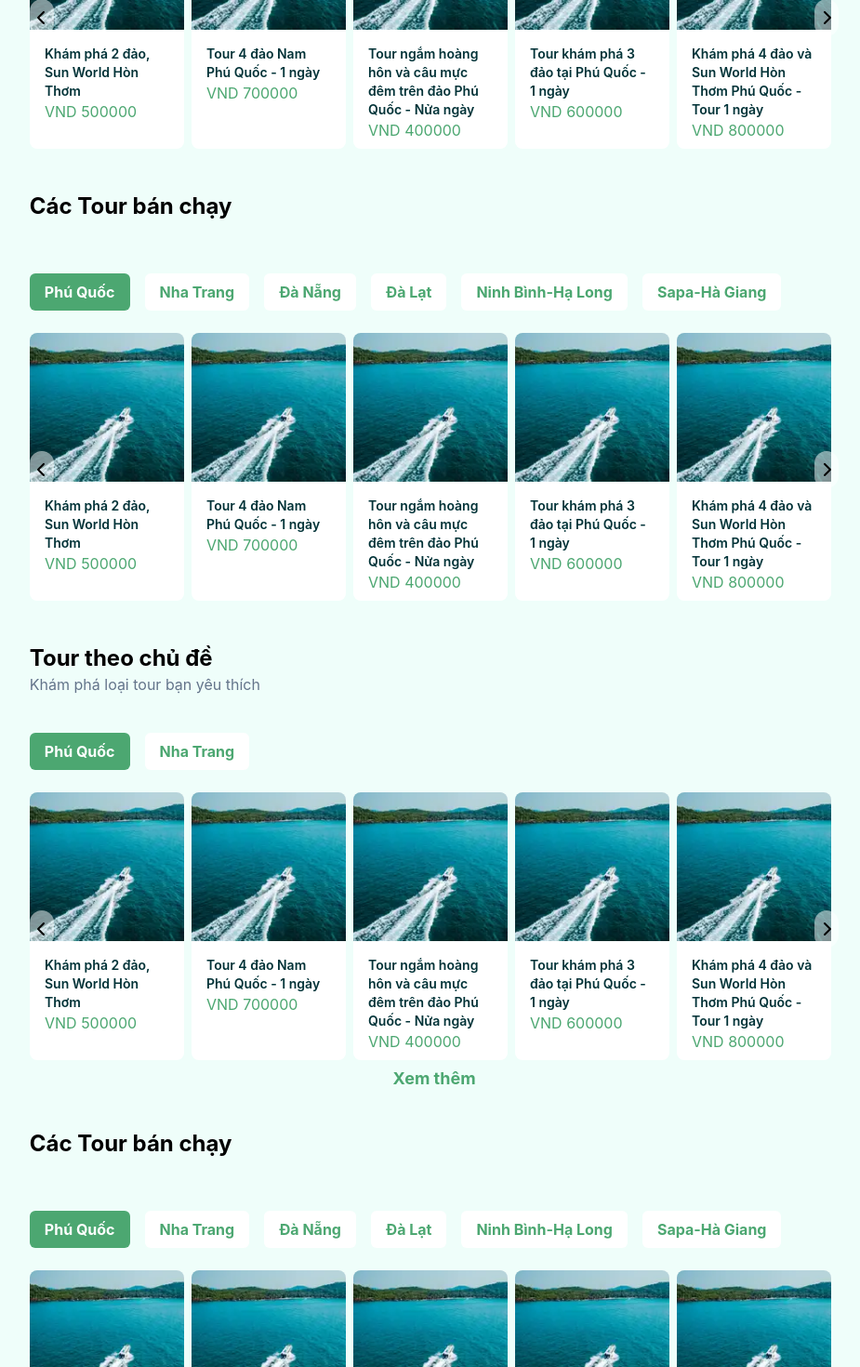
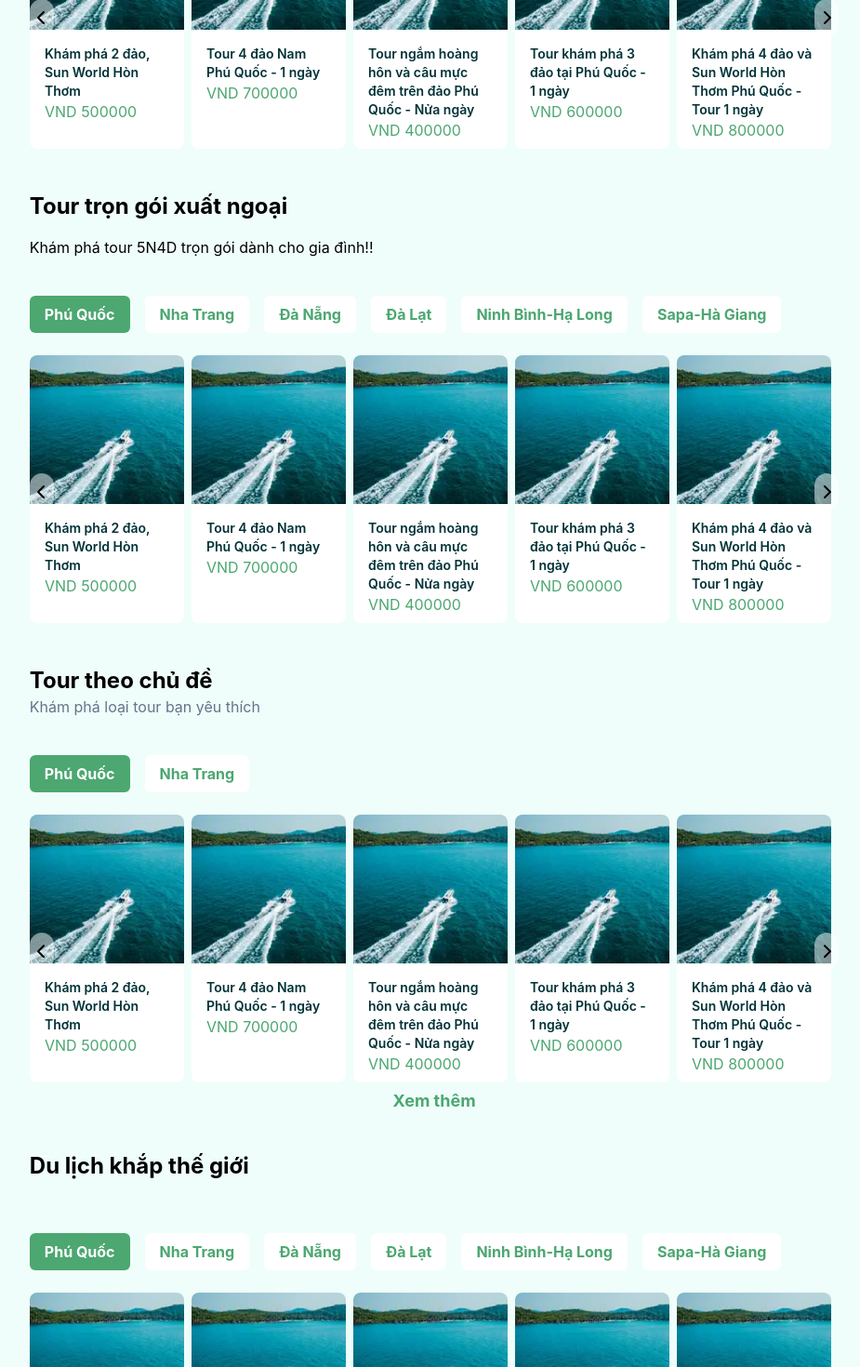
Before and after one commit to huynhbao103/GloBeTrek_Deloy, a React (Vite) app: page / in a window 1280 px wide. Shown: the part 1210-2680 px from the top of the page at 93% size, without its empty margins (173-1098 px from the left). Built offline with nearby package versions, Linux system fonts and the light colour scheme.

Commit message:
sua lai tour

```diff
--- a/src/Payment/TourBooking.jsx
+++ b/src/Payment/TourBooking.jsx
@@ -12,7 +12,7 @@ const TourBooking = () => {
   const { selectedDate, setSelectedDate } = useDate();
   const [adultCount, setAdultCount] = useState(1); // Initialize with 1
   const [childCount, setChildCount] = useState(0); // Initialize with 0
-  const [prices, setPrices] = useState({ adultPrice: 1000, childPrice: 200 });
+  const [prices, setPrices] = useState({ adultPrice: 3000000, childPrice: 2000000 });
   const [errorMessage, setErrorMessage] = useState('');
   const [loading, setLoading] = useState(true); // Add loading state
 
--- a/src/main/ToursException.jsx
+++ b/src/main/ToursException.jsx
@@ -220,8 +220,9 @@ function BestsalerTour() {
     <div className="w-full flex justify-center pb-10">
       <div className="max-w-[1280px] w-[90%] sm:w-[68%]">
         <h1 className="font-bold text-2xl mb-4">
-          {loading ? <Skeleton width={200} height={30} /> : "Các Tour bán chạy"}
+          {loading ? <Skeleton width={200} height={30} /> : "Tour trọn gói xuất ngoại"}
         </h1>
+        <p>Khám phá tour 5N4D trọn gói dành cho gia đình!!</p>
 
         <div className="w-full mx-auto pt-10">
           <div className="flex overflow-x-auto space-x-4 mb-6 hide-scrollbar">
--- a/src/main/ToursWordTravel.jsx
+++ b/src/main/ToursWordTravel.jsx
@@ -220,7 +220,7 @@ function BestsalerTour() {
     <div className="w-full flex justify-center pb-10">
       <div className="max-w-[1280px] w-[90%] sm:w-[68%]">
         <h1 className="font-bold text-2xl mb-4">
-          {loading ? <Skeleton width={200} height={30} /> : "Các Tour bán chạy"}
+          {loading ? <Skeleton width={200} height={30} /> : "Du lịch khắp thế giới"}
         </h1>
 
         <div className="w-full mx-auto pt-10">
```
